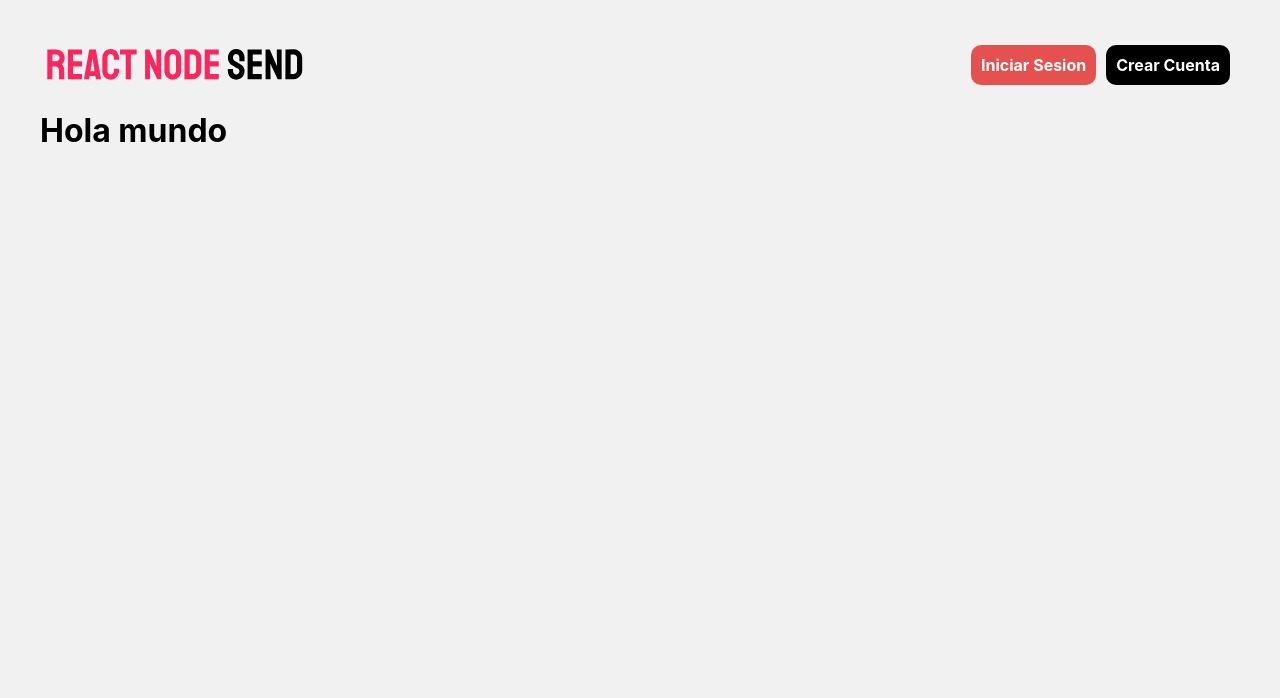
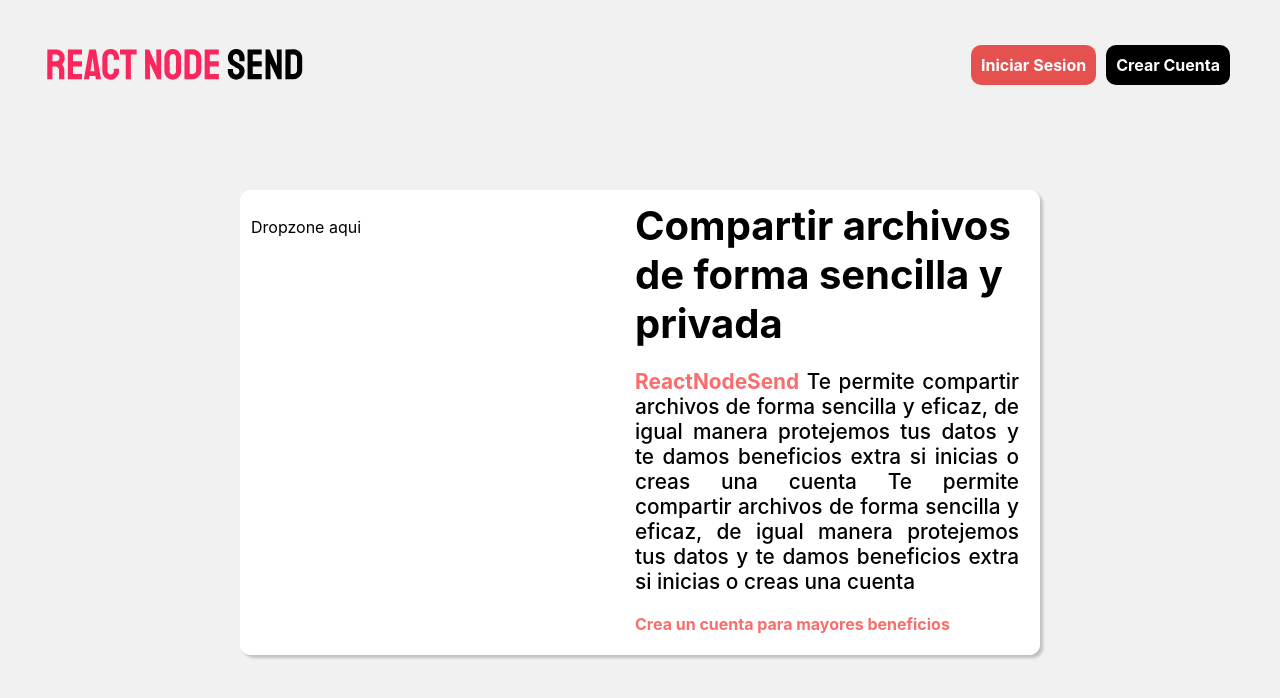
Before and after one commit to Jorge-Lpez/React_node_send, a Next.js app: page / in a window 1280 px wide. Shown: the top 698 px of the page. Built offline with nearby package versions, Linux system fonts and the light colour scheme; no server answers.

Commit message:
Diseñando el index

```diff
--- a/components/Header.js
+++ b/components/Header.js
@@ -1,8 +1,8 @@
-import React, { useContext } from 'react';
+import React, { useContext, useEffect } from 'react';
 import styled from "@emotion/styled";
 import Link from "next/link";
 import styles from '../styles/Home.module.css';
-//import authContext from "../context/auth/authContext";
+import authContext from "../context/auth/authContext";
 
 const Encabezado = styled.header`
     display: flex;
@@ -42,10 +42,33 @@ const NavLink = styled.a`
     }
 `;
 
+const CerrarCuenta = styled.div`
+    display: flex;
+    @media (max-width: 768px){
+        margin-top: 10px;
+    }
+    button{
+        background-color: black;
+        color: white;
+        border: none;
+        font-weight: bold;
+        font-size: 1.2rem;
+    }
+
+    button:hover{
+        background-color: #E5514E;
+    }
+
+    p{
+        font-weight: bold;
+        margin-right: 20px;
+    }
+`;
+
 const Header = () => {
 
-   // const AuthContext = useContext(authContext);
-    //const { autenticado } = AuthContext;
+    const AuthContext = useContext(authContext);
+    const { usuario, cerrarSesion } = AuthContext;
 
     return (
         <Encabezado>
@@ -54,7 +77,19 @@ const Header = () => {
             </Link>
 
             <nav className="">
-
+                {usuario ?
+                    (<CerrarCuenta>
+                        <p>Hola: {usuario.nombre}</p>
+                        <button
+                            type="button"
+                            className="hola"
+                            onClick={() => cerrarSesion()}
+                        >
+                            Cerrar Sesion
+                        </button>
+                    </CerrarCuenta>)
+                :
+                    (<>
                         <Link href="/login">
                             <NavLink>Iniciar Sesion</NavLink>
                         </Link>
@@ -62,6 +97,8 @@ const Header = () => {
                         <Link href="/crearcuenta">
                             <NavLink className={styles.crear}>Crear Cuenta</NavLink>
                         </Link>
+                    </>)
+                }
             </nav>
         </Encabezado>
      );
--- /dev/null
+++ b/config/tokenAuth.js
@@ -0,0 +1,11 @@
+import clienteAxios from "./axios";
+
+const tokenAuth = token => {
+    if(token){
+        clienteAxios.defaults.headers.common["Authorization"] = `Bearer ${token}`;
+    }else {
+        delete clienteAxios.defaults.headers.common["Authorization"];
+    }
+}
+
+export default tokenAuth;
--- a/context/auth/authReducer.js
+++ b/context/auth/authReducer.js
@@ -3,7 +3,8 @@ import {REGISTRO_EXITOSO,
         USUARIO_AUTENTICADO,
         LIMPIAR_ERROR,
         LOGIN_EXITOSO,
-        LOGIN_ERROR} from "../../type";
+        LOGIN_ERROR,
+        CERRAR_SESION} from "../../type";
 
 
 export default (state, action) => {
@@ -27,6 +28,19 @@ export default (state, action) => {
                 token: action.payload,
                 autenticado: true
             }
+        case USUARIO_AUTENTICADO:
+            return{
+                ...state,
+                usuario: action.payload
+            }
+        case CERRAR_SESION:
+            localStorage.removeItem("token");
+            return{
+                ...state,
+                usuario: null,
+                token: null,
+                autenticado: null
+            }
         default:
             return state;
     }
--- a/context/auth/authState.js
+++ b/context/auth/authState.js
@@ -1,12 +1,14 @@
 import React, { useReducer } from 'react';
 import authContext from "./authContext";
 import authReducer from "./authReducer";
+import tokenAuth from "../../config/tokenAuth";
 //import { useRouter } from "next/router"
 import { REGISTRO_ERROR,
         REGISTRO_EXITOSO,
         USUARIO_AUTENTICADO,
         LIMPIAR_ERROR,
         LOGIN_EXITOSO,
+        CERRAR_SESION,
         LOGIN_ERROR} from "../../type";
 import clienteAxios from "../../config/axios";
 
@@ -14,7 +16,7 @@ const AuthState = ({children}) => {
 
     //Definir un state inicial
     const initialState = {
-        toke: typeof window !== "undefined" ? localStorage.getItem("token") : "",
+        token: typeof window !== "undefined" ? localStorage.getItem("token") : "",
         autenticado: null,
         usuario: null,
         mensaje: null
@@ -54,7 +56,7 @@ const AuthState = ({children}) => {
     const iniciarSesion = async datos => {
         try {
             const respuesta = await clienteAxios.post("/api/auth", datos);
-            console.log(respuesta.data.token);
+            //console.log(respuesta.data.token);
             dispatch({
                 type: LOGIN_EXITOSO,
                 payload: respuesta.data.token
@@ -76,19 +78,44 @@ const AuthState = ({children}) => {
 
     //Retornar el usuario autenticado en base al JWT
     const usuarioAutenticado = async () => {
-        console.log("Revisando...");
+        const token = localStorage.getItem("token");
+        console.log(token + " si hay");
+        if(token){
+            tokenAuth(token);
+        }else{
+            tokenAuth();
+        }
+
+        try {
+            const respuesta = await clienteAxios.get("/api/auth");
+            console.log(respuesta.data.usuario);
+            dispatch({
+                type: USUARIO_AUTENTICADO,
+                payload: respuesta.data.usuario
+            });
+        } catch (error) {
+            console.log(error);
+        }
+    }
+
+    //Cerrar la sesion
+    const cerrarSesion = () => {
+        dispatch({
+            type: CERRAR_SESION
+        });
     }
 
     return (
         <authContext.Provider
             value={{
-                toke: state.toke,
+                token: state.token,
                 autenticado: state.autenticado,
                 usuario: state.usuario,
                 mensaje: state.mensaje,
                 registrarUsuario,
                 usuarioAutenticado,
-                iniciarSesion
+                iniciarSesion,
+                cerrarSesion
              }}
         >
             {children}
--- a/pages/index.js
+++ b/pages/index.js
@@ -2,19 +2,79 @@
 import React, { useContext, useEffect} from 'react';
 import Layout from "../components/layout";
 import authContext from "../context/auth/authContext";
+import Link from "next/link";
+import styled from "@emotion/styled";
+
+const ContenedorCuerpo = styled.div`
+    max-width:800px;
+    margin: 0 auto;
+    border: 1px solid white;
+    border-radius: 10px;
+    background-color: white;
+    padding: 10px;
+    box-shadow: 3px 3px 3px rgba(0,0,0,0.2);
+    margin-top: 100px;
+
+    .contenedor-flex{
+      display: flex;
+      .dropzone{
+        flex: 1;
+      }
+      .cuerpo{
+        flex: 1;
+        text-align: justify;
+        margin:0 10px 10px 0;
+        h2{
+          text-align: left;
+          margin:0;
+        }
+        p{
+          font-weight: 500;
+          font-size: 1.3rem;
+          span{
+            color: #F96D6D;
+            font-weight: bold;
+          }
+        }
+        a{
+          color: #F96D6D;
+          font-weight: bold;
+        }
+      }
+    }
+
+`;
+
 
 export default function Home() {
 
   const AuthContext = useContext(authContext);
-  const { usuarioAutenticado } = AuthContext;
+  const { token, usuarioAutenticado } = AuthContext;
 
   useEffect(() => {
-    usuarioAutenticado();
+      usuarioAutenticado();
   }, []);
 
   return (
     <Layout>
-        <h1>Hola mundo</h1>
+        <ContenedorCuerpo>
+          <div className="contenedor-flex">
+            <div className="dropzone">
+              <p>Dropzone aqui</p>
+            </div>
+
+            <div className="cuerpo">
+              <h2>Compartir archivos de forma sencilla y privada</h2>
+              <p><span>ReactNodeSend</span> Te permite compartir archivos de forma sencilla y eficaz,
+              de igual manera protejemos tus datos y te damos beneficios extra si inicias o creas una cuenta
+              Te permite compartir archivos de forma sencilla y eficaz,
+              de igual manera protejemos tus datos y te damos beneficios extra si inicias o creas una cuenta</p>
+              <Link href="/crearcuenta">
+                <a>Crea un cuenta para mayores beneficios</a>
+              </Link>
+            </div>
+          </div>
+        </ContenedorCuerpo>
     </Layout>
   )
 }
--- a/styles/globals.css
+++ b/styles/globals.css
@@ -1,10 +1,15 @@
 html,
 body {
+  box-sizing: inherit;
   padding: 0;
   margin: 0;
   background-color: #F2F1F1;
   font-family: -apple-system, BlinkMacSystemFont, Segoe UI, Roboto, Oxygen,
     Ubuntu, Cantarell, Fira Sans, Droid Sans, Helvetica Neue, sans-serif;
+}
+
+*, :before, :after{
+  box-sizing: border-box;
 }
 
 a {
--- a/type/index.js
+++ b/type/index.js
@@ -1,4 +1,3 @@
-export const USUARIO_AUTENTICADO  = "USUARIO_AUTENTICADO";
 export const REGISTRO_EXITOSO = "REGISTRO_EXITOSO";
 export const REGISTRO_ERROR = "REGISTRO_ERROR";
 export const LIMPIAR_ERROR = "LIMPIAR_ERROR";
@@ -6,3 +5,9 @@ export const LIMPIAR_ERROR = "LIMPIAR_ERROR";
 //Autenticacion
 export const LOGIN_EXITOSO = "LOGIN_EXITOSO";
 export const LOGIN_ERROR = "LOGIN_ERROR";
+
+//Usuario autenticado
+export const USUARIO_AUTENTICADO = "USUARIO_AUTENTICADO";
+
+//Cerrar sesion
+export const CERRAR_SESION = "CERRAR_SESION";
```
Lines whose indentation alone changed are shown as unchanged.
